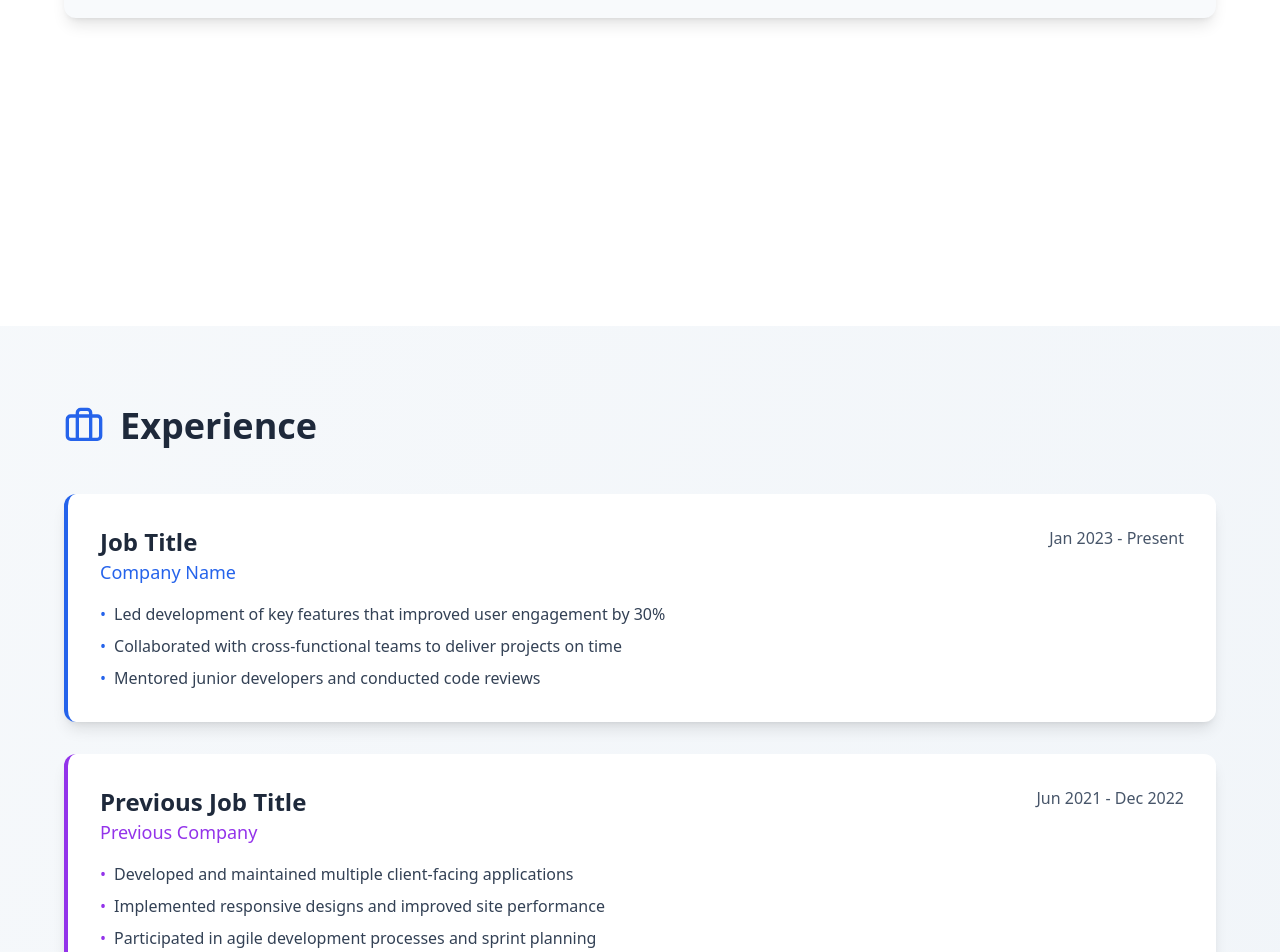
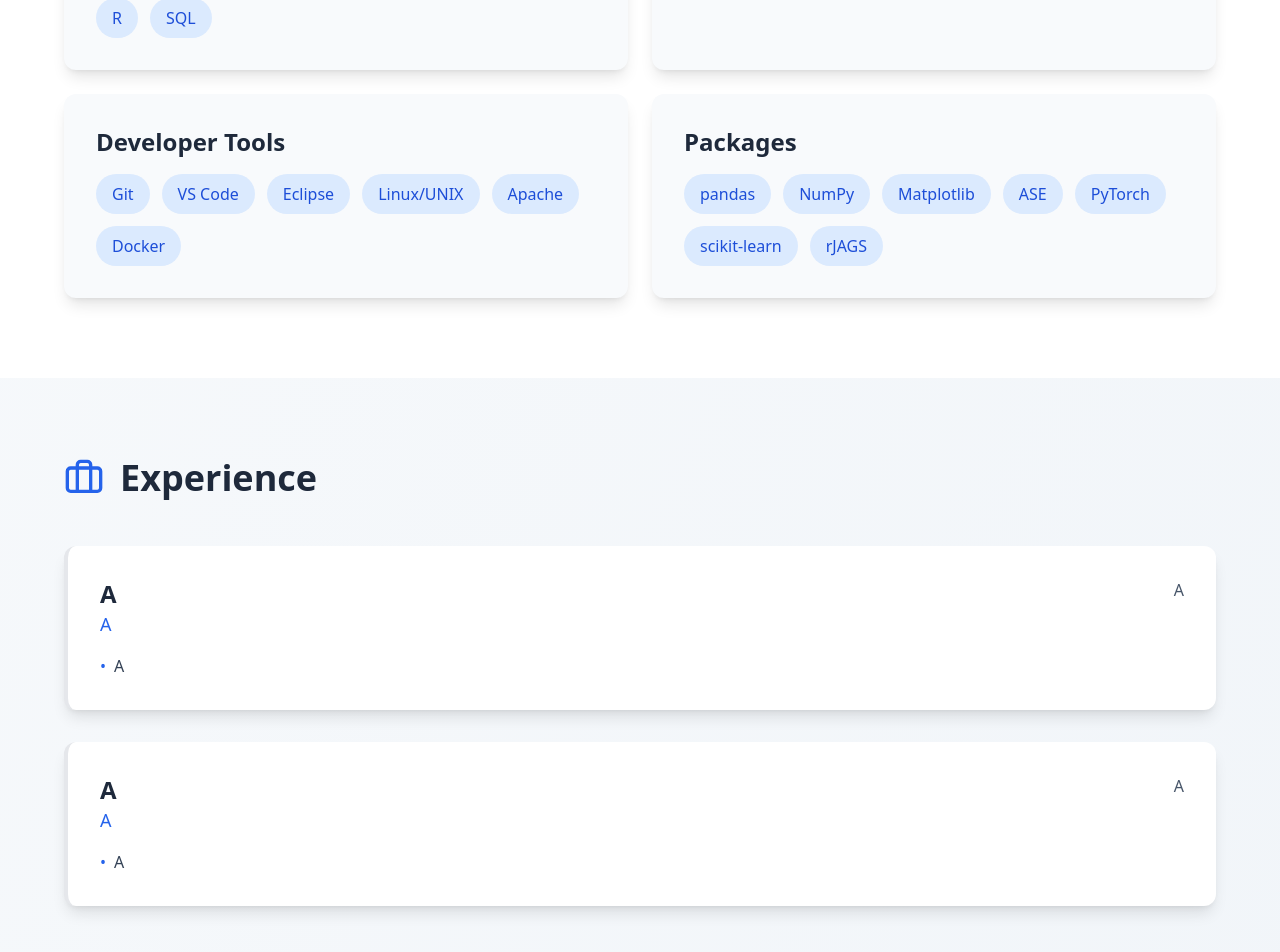
Before and after one commit to edonson2016/my-portfolio, a React (Create React App) app: page / in a window 1280 px wide. Shown: the part 1338-2290 px from the top of the page. Built offline with nearby package versions, Linux system fonts and the light colour scheme.

Commit message:
Added react components and more info

```diff
--- a/src/App.js
+++ b/src/App.js
@@ -1,6 +1,8 @@
 import React, { useState, useEffect } from 'react';
 import { User, Briefcase, Award, Menu, X } from 'lucide-react';
 import EdwardPic from "./assets/Edward_ResearchPic.png";
+import SkillCard from './components/SkillCard';
+import JobCard from './components/JobCard';
 
 export default function Portfolio() {
   const [activeSection, setActiveSection] = useState('about');
@@ -22,7 +24,7 @@ export default function Portfolio() {
 
   const ExpandEd = () => {
     setIsEdVisible(true);
-    setTimeout(() => setIsEdHover(true), 5); // small delay to trigger transition
+    setTimeout(() => setIsEdHover(true), 0); // small delay to trigger transition
   };
 
   const CloseEd = () => {
@@ -58,6 +60,12 @@ export default function Portfolio() {
       setMobileMenuOpen(false);
     }
   };
+
+//   const skills = [
+//   "JavaScript",
+//   "React",
+//   "Python",
+// ];
 
   return (
     <div className='min-h-screen bg-gradient-to-br from-slate-50 to-slate-100'>
@@ -203,25 +211,33 @@ export default function Portfolio() {
                 </h3>
                 <p className="text-blue-600 font-medium mb-2">Harvey Mudd College</p>
                 <p className="text-slate-600 mb-4">2022 - 2026</p>
-                {isEdVisible && <p
+                {isEdVisible && <div
                   className={`text-slate-700 transition-opacity duration-250 ease-in-out ${
                     isEdHover ? "opacity-100" : "opacity-0"
                   }`}
                 >
-                  Description of your degree, major achievements, relevant coursework, or honors received.
-                </p>}
+                <h3 class="text-purple-600 font-semibold">Relevant Coursework:</h3>
+                <ul class="grid grid-cols-1 sm:grid-cols-2 md:grid-cols-3 gap-x-8 gap-y-2 list-disc list-inside">
+                  <li>Data Structures & Algorithms</li>
+                  <li>Linear Algebra</li>
+                  <li>Intermediate Probability</li>
+                  <li>Math Methods in Data Science</li>
+                  <li>Multivariable Calculus</li>
+                  <li>Stochastic Processes</li>
+                  <li>Operations Research</li>
+                  <li>Mathematical Analysis</li>
+                  <li>Network Algorithmics</li>
+                </ul>
+                </div>
+                }
               </div>
 
               {/* Skills Card */}
-              <div className="bg-slate-50 p-8 rounded-xl shadow-lg hover:shadow-xl transition-shadow md:col-span-2">
-                <h3 className="text-2xl font-semibold text-slate-800 mb-4">Skills</h3>
-                <div className="flex flex-wrap gap-3">
-                  {['JavaScript', 'React', 'Python', 'Node.js', 'SQL', 'Git', 'AWS', 'Project Management'].map(skill => (
-                    <span key={skill} className="px-4 py-2 bg-blue-100 text-blue-700 rounded-full font-medium">
-                      {skill}
-                    </span>
-                  ))}
-                </div>
+              <div className="grid md:grid-cols-2 gap-6">
+              <SkillCard title="Languages" skills={["Java", "Python", "C++", "JavaScript", "HTML/CSS", "R", "SQL"]} />
+              <SkillCard title="Frameworks" skills={["React", "Node.js", "Flutter", "MySQL", "MongoDB"]} />
+              <SkillCard title="Developer Tools" skills={["Git", "VS Code", "Eclipse", "Linux/UNIX", "Apache", "Docker"]} />
+              <SkillCard title="Packages" skills={["pandas", "NumPy", "Matplotlib", "ASE", "PyTorch", "scikit-learn", "rJAGS"]} />
               </div>
             </div>
           </div>
@@ -237,54 +253,10 @@ export default function Portfolio() {
 
             <div className="space-y-8">
               {/* Experience Item */}
-              <div className="bg-white p-8 rounded-xl shadow-lg hover:shadow-xl transition-shadow border-l-4 border-blue-600">
-                <div className="flex flex-col md:flex-row md:justify-between md:items-start mb-4">
-                  <div>
-                    <h3 className="text-2xl font-semibold text-slate-800">Job Title</h3>
-                    <p className="text-blue-600 font-medium text-lg">Company Name</p>
-                  </div>
-                  <p className="text-slate-600 mt-2 md:mt-0">Jan 2023 - Present</p>
-                </div>
-                <ul className="space-y-2 text-slate-700">
-                  <li className="flex items-start">
-                    <span className="text-blue-600 mr-2">•</span>
-                    Led development of key features that improved user engagement by 30%
-                  </li>
-                  <li className="flex items-start">
-                    <span className="text-blue-600 mr-2">•</span>
-                    Collaborated with cross-functional teams to deliver projects on time
-                  </li>
-                  <li className="flex items-start">
-                    <span className="text-blue-600 mr-2">•</span>
-                    Mentored junior developers and conducted code reviews
-                  </li>
-                </ul>
-              </div>
+              <JobCard title="A" company_name="A" date="A" bullets={['A']} color='purple' />
 
               {/* Experience Item */}
-              <div className="bg-white p-8 rounded-xl shadow-lg hover:shadow-xl transition-shadow border-l-4 border-purple-600">
-                <div className="flex flex-col md:flex-row md:justify-between md:items-start mb-4">
-                  <div>
-                    <h3 className="text-2xl font-semibold text-slate-800">Previous Job Title</h3>
-                    <p className="text-purple-600 font-medium text-lg">Previous Company</p>
-                  </div>
-                  <p className="text-slate-600 mt-2 md:mt-0">Jun 2021 - Dec 2022</p>
-                </div>
-                <ul className="space-y-2 text-slate-700">
-                  <li className="flex items-start">
-                    <span className="text-purple-600 mr-2">•</span>
-                    Developed and maintained multiple client-facing applications
-                  </li>
-                  <li className="flex items-start">
-                    <span className="text-purple-600 mr-2">•</span>
-                    Implemented responsive designs and improved site performance
-                  </li>
-                  <li className="flex items-start">
-                    <span className="text-purple-600 mr-2">•</span>
-                    Participated in agile development processes and sprint planning
-                  </li>
-                </ul>
-              </div>
+              <JobCard title="A" company_name="A" date="A" bullets={['A']} />
             </div>
           </div>
         </section>
--- /dev/null
+++ b/src/components/JobCard.js
@@ -0,0 +1,28 @@
+function createBorderColor(color) {
+    return "border-" + color + "-600"
+}
+
+export default function JobCard({title, company_name, date, bullets, color = "rose"}) {
+    var bcol = createBorderColor(color)
+
+    return(
+        <div className={`bg-white p-8 rounded-xl shadow-lg hover:shadow-xl transition-shadow border-l-4 ${bcol}`}>
+                <div className="flex flex-col md:flex-row md:justify-between md:items-start mb-4">
+                  <div>
+                    <h3 className="text-2xl font-semibold text-slate-800">{title}</h3>
+                    <p className="text-blue-600 font-medium text-lg">{company_name}</p>
+                  </div>
+                  <p className="text-slate-600 mt-2 md:mt-0">{date}</p>
+                </div>
+                <ul className="space-y-2 text-slate-700">
+                    {bullets.map((bullet, index) => (
+                        <li key={index} className="flex items-start">
+                            <span className="text-blue-600 mr-2">•</span>
+                            {bullet}
+                        </li>
+                    ))
+                    }
+                </ul>
+        </div>
+    );
+}
--- /dev/null
+++ b/src/components/SkillCard.js
@@ -0,0 +1,12 @@
+ export default function SkillCard({ title, skills }) {
+    return (<div className="bg-slate-50 p-8 rounded-xl shadow-lg hover:shadow-xl transition-shadow">
+                <h3 className="text-2xl font-semibold text-slate-800 mb-4">{title}</h3>
+                <div className="flex flex-wrap gap-3">
+                    {skills.map((skill) => (
+                    <span key={skill} className="px-4 py-2 bg-blue-100 text-blue-700 rounded-full font-medium">
+                        {skill}
+                    </span>
+                    ))}
+                </div>
+            </div>);
+ }
```
